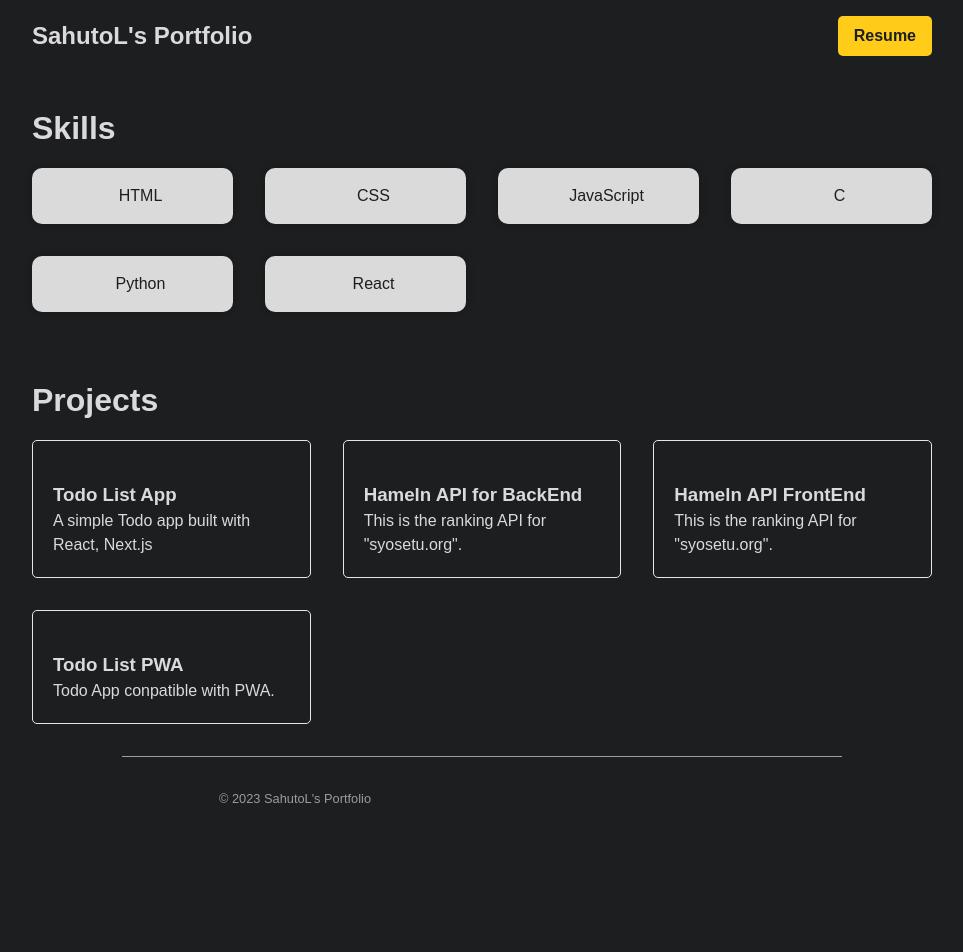
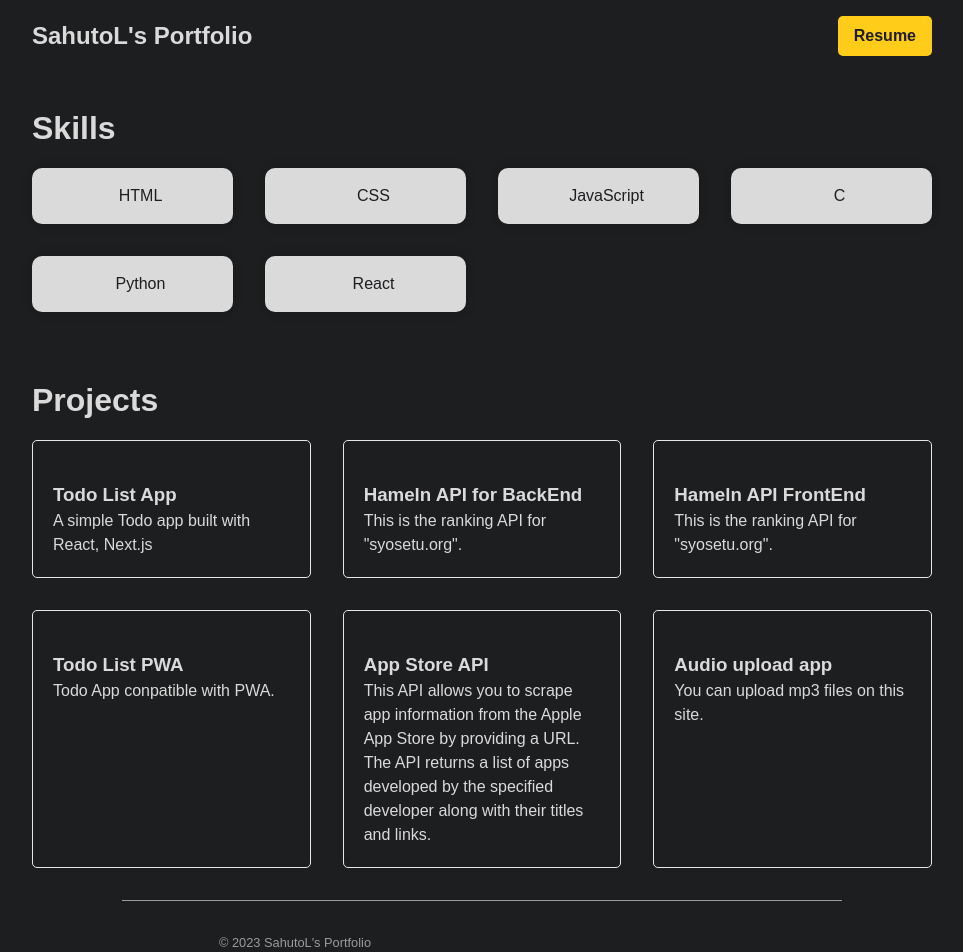
Before and after one commit to SahutoL/portfolio, a Next.js app: page / in a window 1280 px wide. Shown: the top 952 px of the page, without its empty margins (158-1121 px from the left). Before the commit the page ends 840 px from the top, so only its background shows below. Built offline with nearby package versions, Linux system fonts and the light colour scheme.

Commit message:
Update data.js

```diff
--- a/src/components/data.js
+++ b/src/components/data.js
@@ -31,4 +31,20 @@ export const projectData = [
       gitHubLink: 'https://github.com/SahutoL/rt-todo',
       siteUrl: 'https://sahutol.github.io/rt-todo/'
     },
+    {
+      id: 5,
+      title: 'App Store API',
+      description:
+        'This API allows you to scrape app information from the Apple App Store by providing a URL. The API returns a list of apps developed by the specified developer along with their titles and links.',
+      gitHubLink: 'https://github.com/SahutoL/app-store-api',
+      siteUrl: 'https://app-store-api-2x05.onrender.com'
+    },
+    {
+      id: 6,
+      title: 'Audio upload app',
+      description:
+        'You can upload mp3 files on this site.',
+      gitHubLink: 'https://github.com/SahutoL/secure-audio-app',
+      siteUrl: 'https://secure-audio-app.vercel.app/'
+    },
   ];
```
